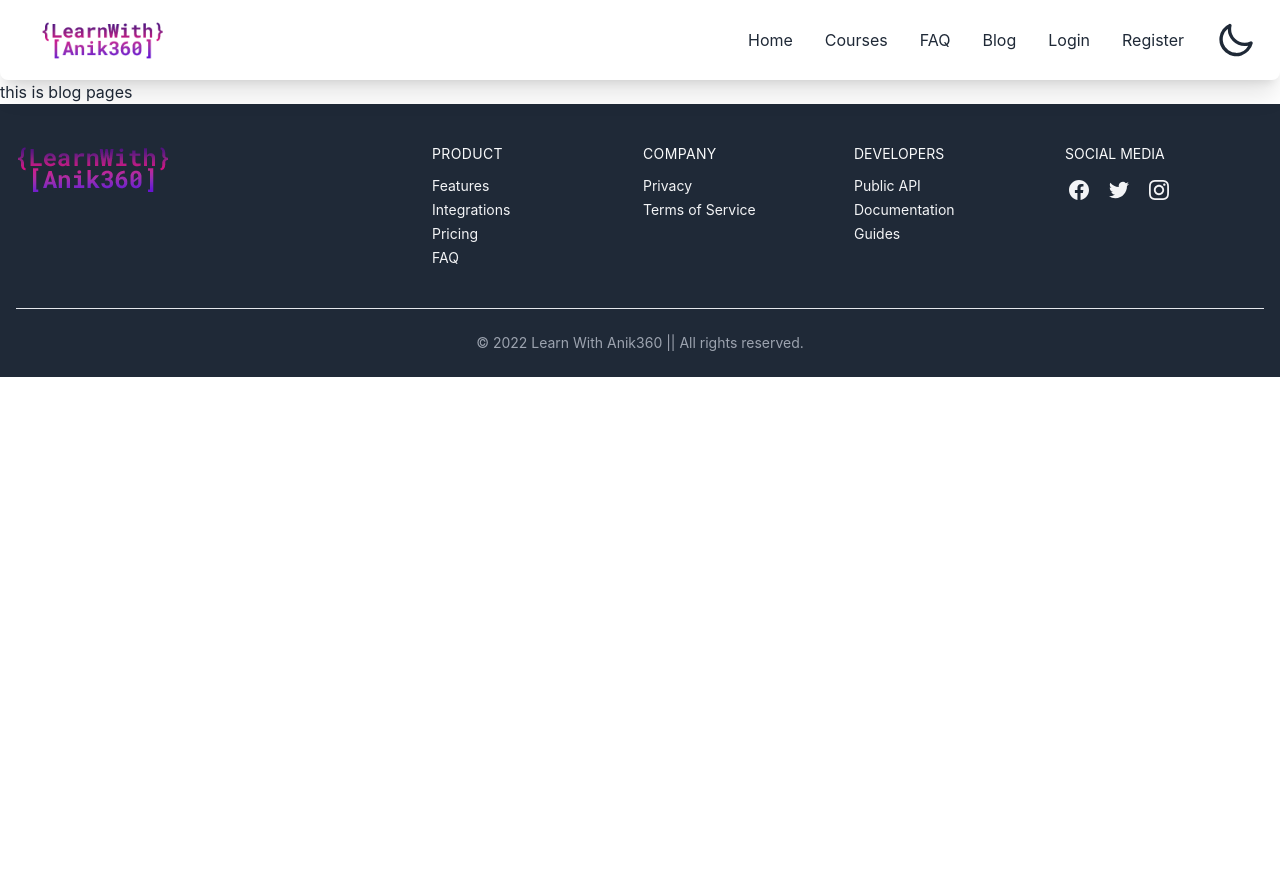
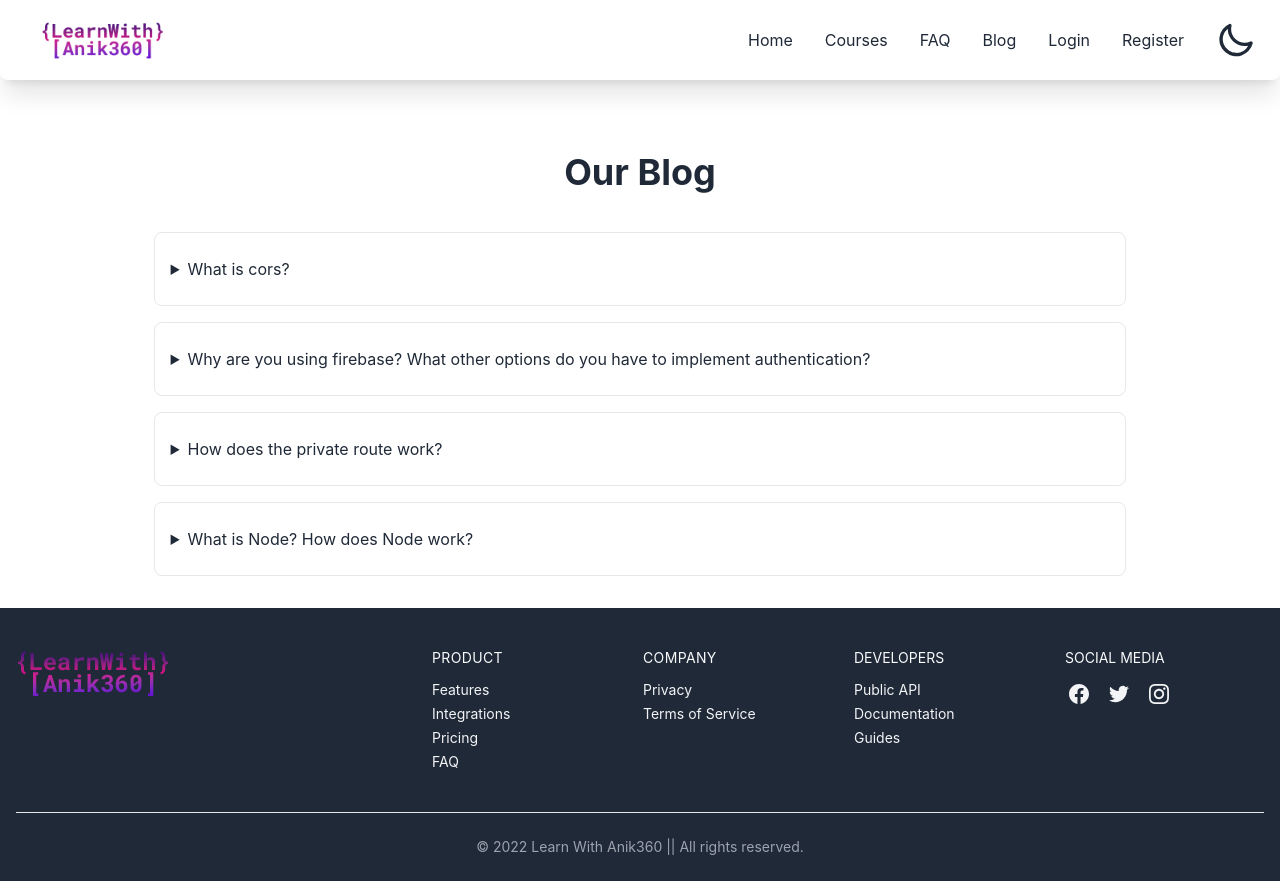
Before and after one commit to anikahammedkhan/learn-with-anik360-client, a React (Create React App) app: page /blog in a window 1280 px wide. Before the commit the page ends 800 px from the top, so only its background shows below. Built offline with nearby package versions, Linux system fonts and the light colour scheme; no server answers.

Commit message:
blog page question and answer added

```diff
--- a/src/Components/Blog/Blog.js
+++ b/src/Components/Blog/Blog.js
@@ -2,9 +2,50 @@ import React from 'react';
 
 const Blog = () => {
     return (
-        <div>
-            <h1>this is blog pages</h1>
-        </div>
+        <section>
+            <div className="container flex flex-col justify-center px-4 py-8 mx-auto md:p-8">
+                <h2 className="text-2xl text-center font-bold sm:text-4xl my-10">Our Blog</h2>
+                <div className="space-y-4 w-4/5 mx-auto">
+                    <details className="w-full border rounded-lg">
+                        <summary className="px-4 py-6 focus:outline-none focus-visible:ring-violet-400">What is cors?</summary>
+                        <p className="px-4 py-6 pt-0 ml-4 -mt-4 text-gray-400">Cross-Origin Resource Sharing (CORS) is an HTTP-header based mechanism that allows a server to indicate any origins (domain, scheme, or port) other than its own from which a browser should permit loading resources. CORS also relies on a mechanism by which browsers make a "preflight" request to the server hosting the cross-origin resource, in order to check that the server will permit the actual request. In that preflight, the browser sends headers that indicate the HTTP method and headers that will be used in the actual request.</p>
+                    </details>
+                    <details className="w-full border rounded-lg">
+                        <summary className="px-4 py-6 focus:outline-none focus-visible:ring-violet-400">Why are you using firebase? What other options do you have to implement authentication?</summary>
+                        <p className="px-4 py-6 pt-0 ml-4 -mt-4 text-gray-400">
+                            The Firebase Realtime Database lets me build rich, collaborative applications by allowing secure access to the database directly from client-side code. Data is persisted locally, and even while offline, realtime events continue to fire, giving the end user a responsive experience.
+                            <br />
+                            I can use other options like:
+                            <br />
+                            <ul className="list-disc ml-4">
+                                <li>Auth0</li>
+                                <li>Okta</li>
+                            </ul>
+                        </p>
+                    </details>
+                    <details className="w-full border rounded-lg">
+                        <summary className="px-4 py-6 focus:outline-none focus-visible:ring-violet-400">How does the private route work?</summary>
+                        <p className="px-4 py-6 pt-0 ml-4 -mt-4 text-gray-400">
+                            Private Routes in React Router (also called Protected Routes) are routes that are only accessible to authenticated users. When a user is not authenticated, they are redirected to a login page. Private routes are useful for protecting pages that require a user to be logged in to view. For example, a user profile page or an admin dashboard. <br />
+                            Private route is a component that takes a component as a prop and returns a component. If the user is logged in, it will return the component that is passed as a prop. If the user is not logged in, it will redirect the user to the login page.
+                        </p>
+                    </details>
+                    <details className="w-full border rounded-lg">
+                        <summary className="px-4 py-6 focus:outline-none focus-visible:ring-violet-400">What is Node? How does Node work?</summary>
+                        <p className="px-4 py-6 pt-0 ml-4 -mt-4 text-gray-400">
+                            Node.js is an open-source, cross-platform, back-end JavaScript runtime environment that runs on the V8 engine and executes JavaScript code outside a web browser. Node.js lets developers use JavaScript to write command line tools and for server-side scripting—running scripts server-side to produce dynamic web page content before the page is sent to the user's web browser. <br />
+                            Node.js accepts the request from the clients and sends the response, while working with the request node.js handles them with a single thread. To operate I/O operations or requests node.js use the concept of threads. Thread is a sequence of instructions that the server needs to perform. It runs parallel on the server to provide the information to multiple clients. Node.js is an event loop single-threaded language. It can handle concurrent requests with a single thread without blocking it for one request.
+
+                            Node.js basically works on two concept:
+                            <ol className="list-disc ml-4">
+                                <li>Asynchronous</li>
+                                <li>Non-blocking I/O</li>
+                            </ol>
+                        </p>
+                    </details>
+                </div>
+            </div>
+        </section>
     );
 };
 
--- a/src/Components/SingleCourses/SingleCourses.js
+++ b/src/Components/SingleCourses/SingleCourses.js
@@ -10,7 +10,7 @@ const SingleCourses = () => {
                 <h1 className="my-12 text-4xl font-bold text-sky-500 text-center">Course Details</h1>
                 <button className='btn btn-outline btn-error'>Download Preview</button>
             </div>
-            <div className="card lg:card-side bg-base-100 shadow-xl mb-20 mt-10">
+            <div className="card lg:card-side bg-base-100 shadow-xl mb-20 mt-5">
                 <figure><img className='w-[400px]' src={image} alt="Album" /></figure>
                 <div className="card-body">
                     <h1 className="card-title text-5xl font-bold">{title}</h1>
```
